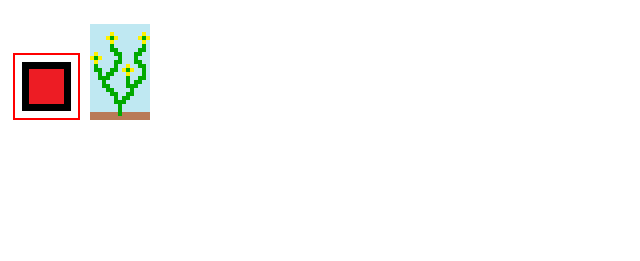
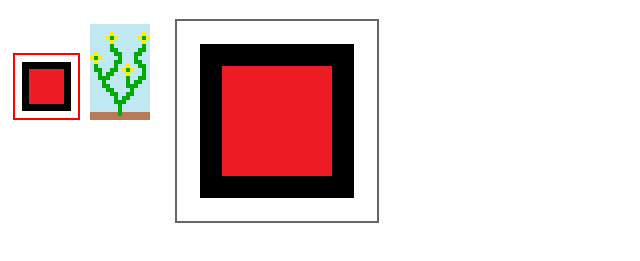
Before and after one commit to Loethor/wfc-ts, a website built with Vite: page index.html in a window 1280 px wide. Both pictures are taken after a click on the picture 44 px from the left and 149 px from the top of the page. Shown: the part 61-322 px from the top of the page, without its empty margins (0-640 px from the left). Built offline with nearby package versions, Linux system fonts and the light colour scheme.

Commit message:
created preview div

```diff
--- a/index.html
+++ b/index.html
@@ -7,8 +7,14 @@
   <body>
     <h1>Wave Function Collapse</h1>
 
-    <div id="sample-selector">
-    </div>
+    <div style="display: flex; gap: 20px;">
+        <div id="sample-selector"></div>
+
+        <div id="sample-preview"
+             style="width: 200px; height: 200px; border: 2px solid #666;
+                    display: flex; align-items: center; justify-content: center;">
+        </div>
+      </div>
 
     <canvas id="wfc-canvas" width="320" height="320"></canvas>
 
--- a/src/sampleSelector.ts
+++ b/src/sampleSelector.ts
@@ -1,13 +1,18 @@
 export class SampleSelector {
     private container: HTMLDivElement;
     private selectedSample: HTMLImageElement | null = null;
+    private previewContainer: HTMLDivElement;
 
     constructor(containerId: string, samples: string[]) {
-      const el = document.getElementById(containerId);
-      if (!el) throw new Error(`Container #${containerId} not found`);
-      this.container = el as HTMLDivElement;
+        const el = document.getElementById(containerId);
+        const previewEl = document.getElementById('sample-preview');
 
-      this.createPreviews(samples);
+        if (!el || !previewEl) throw new Error('Missing containers');
+
+        this.container = el as HTMLDivElement;
+        this.previewContainer = previewEl as HTMLDivElement;
+
+        this.createPreviews(samples);
     }
 
     private createPreviews(samples: string[]) {
@@ -37,6 +42,8 @@ export class SampleSelector {
             this.selectedSample = img;
             console.log('Selected sample:', src);
             this.highlightSelected(img);
+
+            this.updatePreview(src);
             });
 
             this.container.appendChild(img);
@@ -51,6 +58,29 @@ export class SampleSelector {
       img.style.border = '2px solid red';
     }
 
+    private updatePreview(src: string) {
+        this.previewContainer.innerHTML = '';
+
+        const img = document.createElement('img');
+        img.src = src;
+        img.style.imageRendering = 'pixelated';
+
+        img.onload = () => {
+          const containerWidth = this.previewContainer.clientWidth;
+          const containerHeight = this.previewContainer.clientHeight;
+
+          // Calculate integer scale to fit container
+          const scaleX = Math.floor(containerWidth / img.naturalWidth);
+          const scaleY = Math.floor(containerHeight / img.naturalHeight);
+          const scale = Math.max(1, Math.min(scaleX, scaleY)); // pick smaller to fit
+
+          img.width = img.naturalWidth * scale;
+          img.height = img.naturalHeight * scale;
+        };
+
+        this.previewContainer.appendChild(img);
+      }
+
     public getSelectedSample(): string | null {
       return this.selectedSample?.src || null;
     }
```
